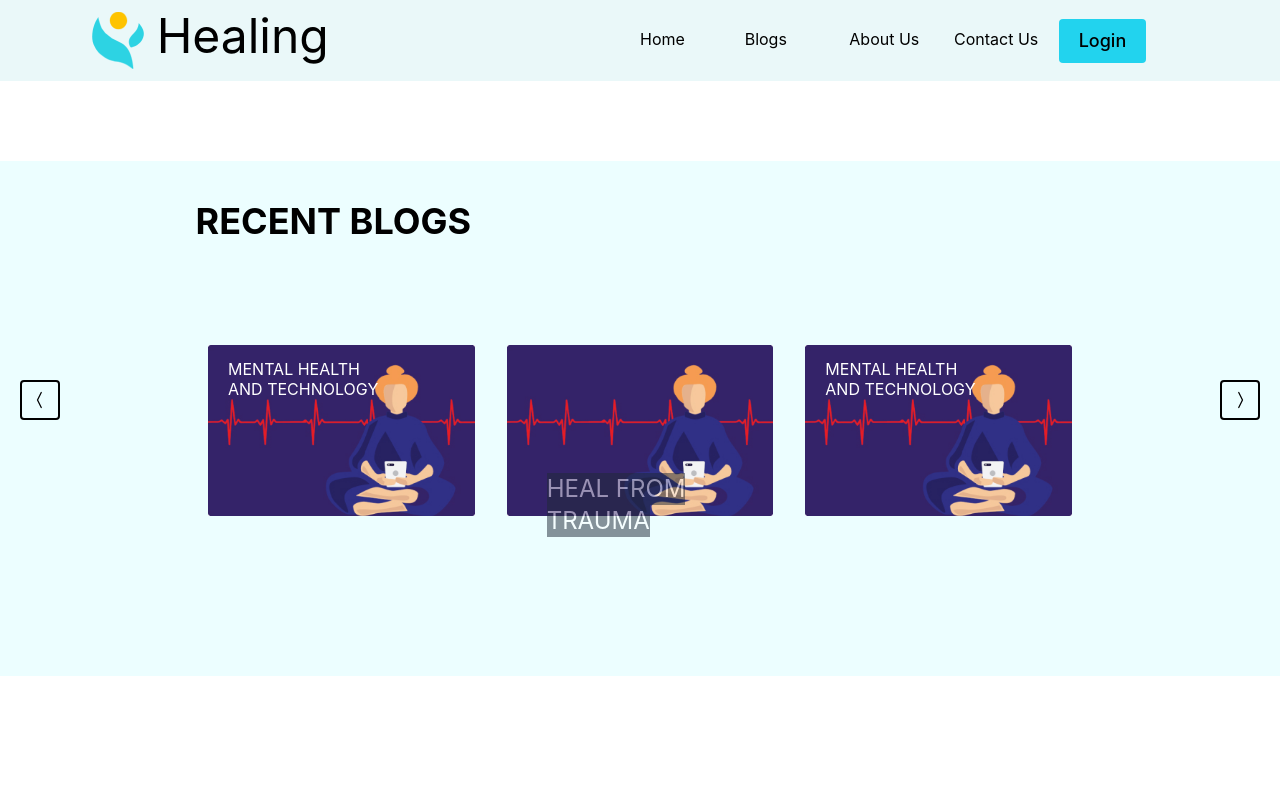
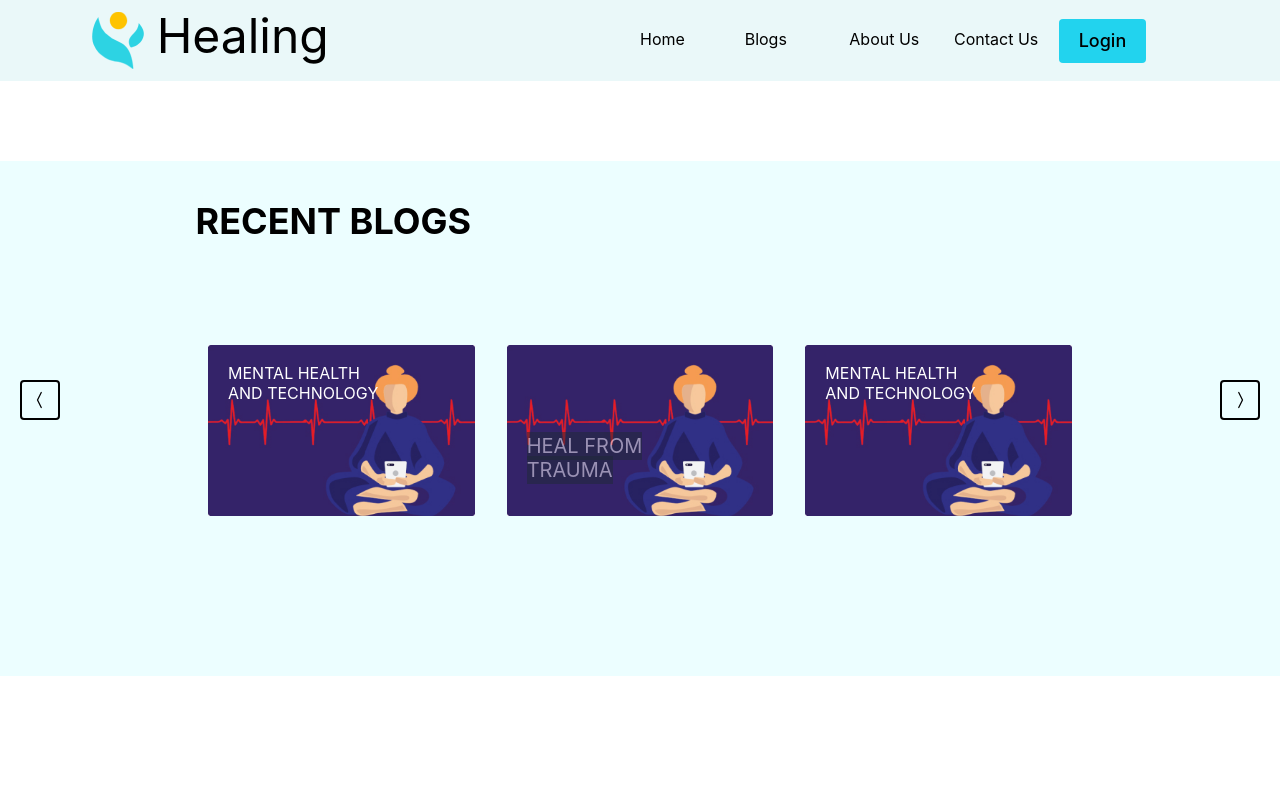
Before and after one commit to kogunlu/codezillas-capstone, a React (Create React App) app: page / in a window 1280 px wide. Shown: the top 800 px of the page. Built offline with nearby package versions, Linux system fonts and the light colour scheme.

Commit message:
Style | image texts

```diff
--- a/src/components/pages/home/body4/Slider.jsx
+++ b/src/components/pages/home/body4/Slider.jsx
@@ -44,25 +44,25 @@ function Slider(){
 
 
 
- <div className="flex flex-wrap justify-center w-full gap-8 mt-10">
+ <div className="flex flex-wrap sm:flex sm:flex-row justify-center w-full gap-8 mt-10">
         <div className='relative w-1/4'>
         <img src={imgs[index]} alt="RecentBlogsImages"/>
 
-        <h1 className='absolute text-white text-base top-3 left-5'>MENTAL HEALTH </h1>
-        <h1 className='absolute text-white text-base top-8 left-5'>AND TECHNOLOGY</h1>
+        <h1 className='absolute text-white top-4 left-5'>MENTAL HEALTH </h1>
+        <h1 className='absolute text-white top-9 left-5'>AND TECHNOLOGY</h1>
         </div>
 
         <div className='relative w-1/4'>
         <img  src={imgs[index]} alt="RecentBlogsPicture"/>
-        <h1 className='absolute text-white text-2xl top-32 left-10 bg-gray-800 opacity-50'>HEAL FROM </h1>
-        <h1 className='absolute text-white text-2xl top-40 left-10 bg-gray-800 opacity-50'>TRAUMA</h1>
+        <h1 className='absolute text-white text-xl bottom-14 left-5 bg-gray-800 opacity-50'>HEAL FROM </h1>
+        <h1 className='absolute text-white text-xl bottom-8 left-5 bg-gray-800 opacity-50'>TRAUMA</h1>
         </div>
 
         <div className='relative w-1/4'>
         <img src={imgs[index]} alt="RecentBlogsPicture"/>
 
-        <h1 className='absolute text-white text-base top-3 left-5'>MENTAL HEALTH </h1>
-        <h1 className='absolute text-white text-base top-8 left-5'>AND TECHNOLOGY</h1>
+        <h1 className='absolute text-white text-base top-4 left-5'>MENTAL HEALTH </h1>
+        <h1 className='absolute text-white text-base top-9 left-5'>AND TECHNOLOGY</h1>
         </div>
         </div>
     </div>
```
